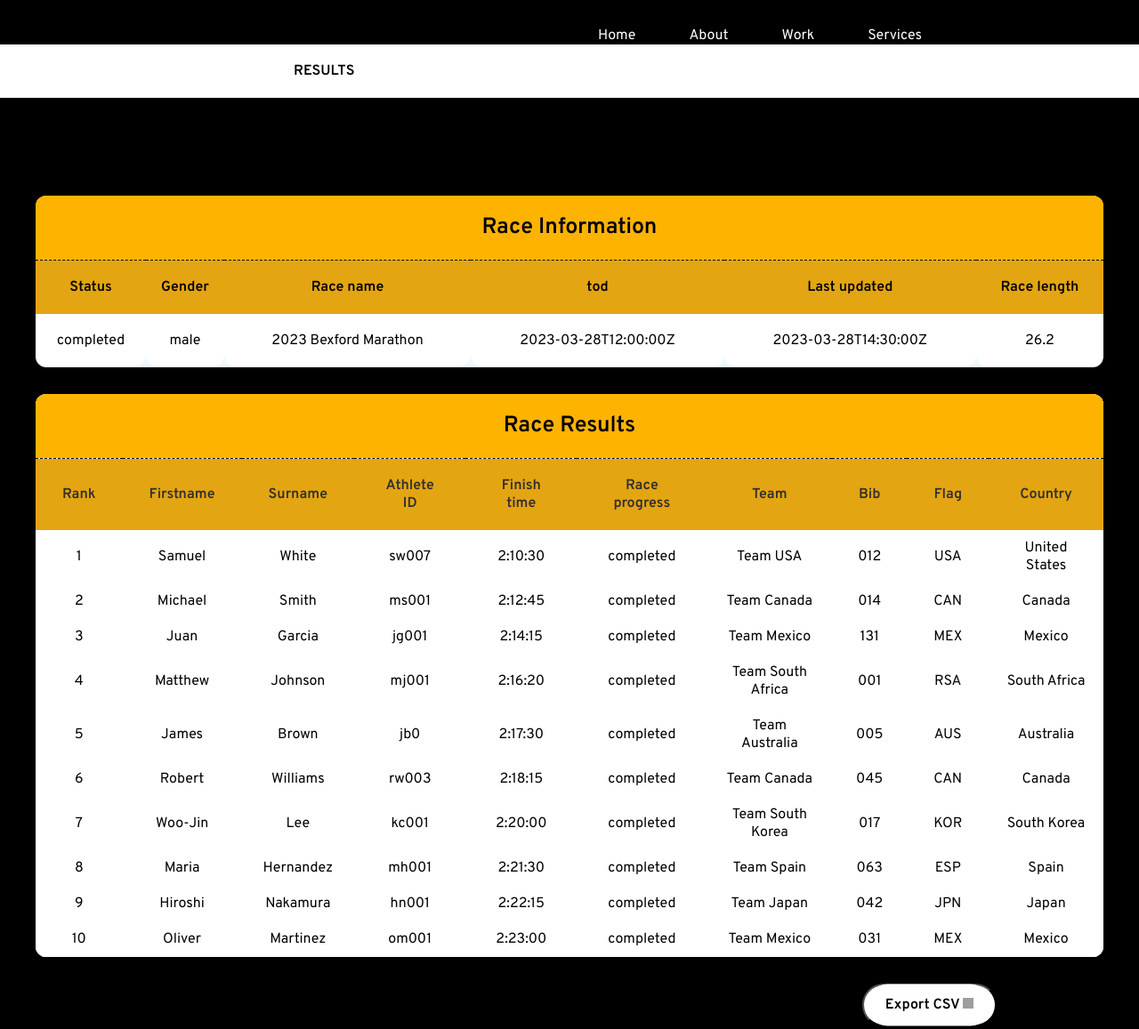
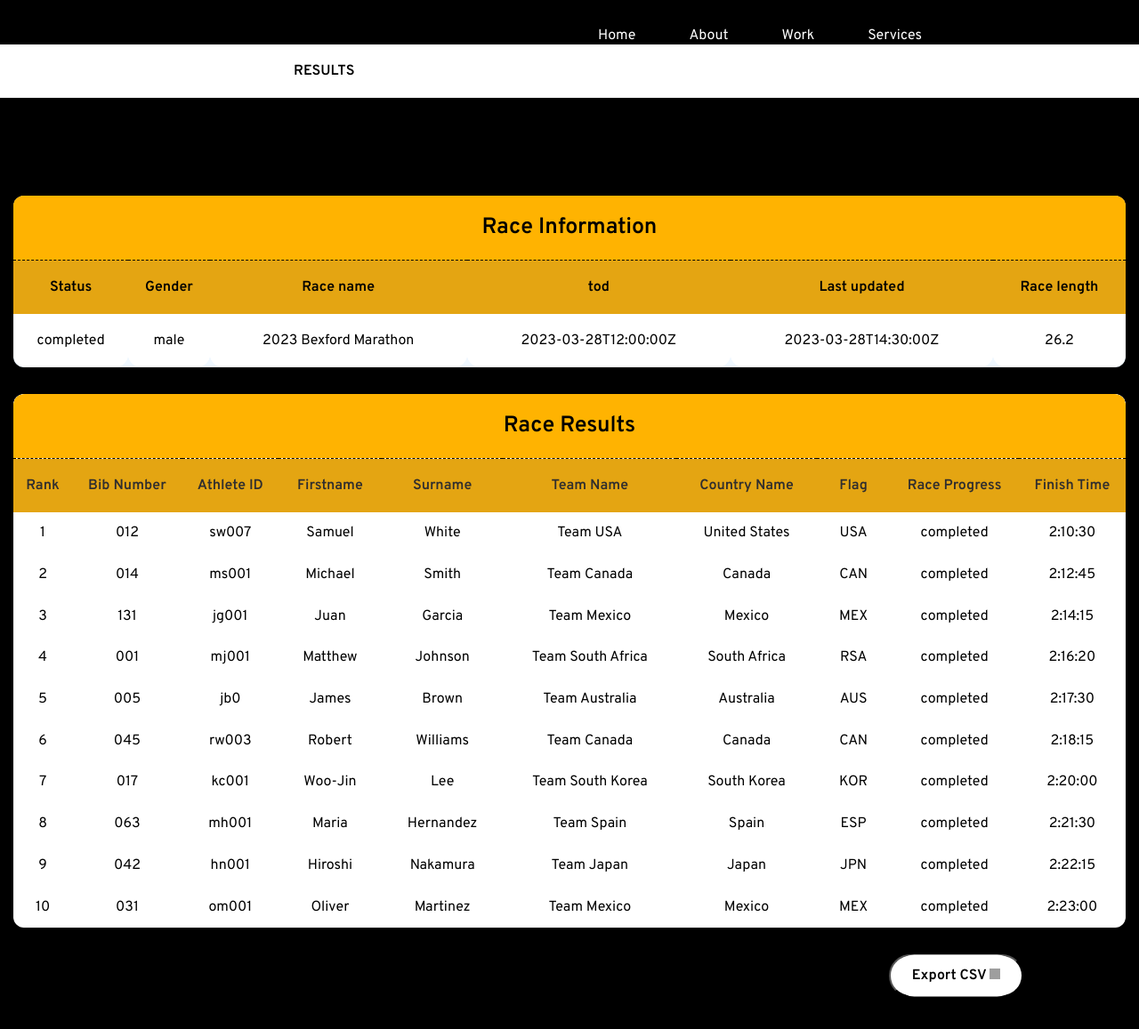
Before and after one commit to itsumarsoomro/Girraphic-MarathonResults, a plain HTML site: page index.html in a window 1280 px wide. Shown: the top 1157 px of the page at 89% size. Drawn offline with nearby package versions, Linux system fonts and the light colour scheme; grey boxes are pictures that could not be loaded.

Commit message:
Finsih some final touches. All seems clear and ready to go!!

```diff
--- a/index.html
+++ b/index.html
@@ -91,21 +91,21 @@
               >
                 Rank
               </th>
-              <th class="th-elements">Firstname</th>
-              <th class="th-elements">Surname</th>
-              <th class="th-elements">Athlete ID</th>
-              <th class="th-elements">Finish time</th>
-              <th class="th-elements">Race progress</th>
-              <th class="th-elements">Team</th>
               <th
                 class="th-elements th-elements--sort"
                 data-column="bib"
                 data-order="aesc"
               >
-                Bib
+                Bib Number
               </th>
+              <th class="th-elements">Athlete ID</th>
+              <th class="th-elements">Firstname</th>
+              <th class="th-elements">Surname</th>
+              <th class="th-elements">Team Name</th>
+              <th class="th-elements">Country Name</th>
               <th class="th-elements">Flag</th>
-              <th class="th-elements">Country</th>
+              <th class="th-elements">Race Progress</th>
+              <th class="th-elements">Finish Time</th>
             </tr>
           </thead>
           <!-- body of info table -->
--- a/script.js
+++ b/script.js
@@ -92,15 +92,15 @@ raceResults.innerHTML = ''
 for (let i = 0; i < data.length; i++){
 	let row = `<tr>
 				<td>${data[i].rank}</td>
+				<td>${data[i].bibnumber}</td>
+				<td>${data[i].athleteid}</td>
 				<td>${data[i].firstname}</td>
 				<td>${data[i].surname}</td>
-					<td>${data[i].athleteid}</td>
+				<td>${data[i].teamname}</td>
+				<td>${data[i].countryname}</td>
+				<td>${data[i].flag}</td>
+				<td>${data[i].raceprogress}</td>
 				<td>${data[i].finishtime}</td>
-					<td>${data[i].raceprogress}</td>
-					<td>${data[i].teamname}</td>
-					<td>${data[i].bibnumber}</td>
-					<td>${data[i].flag}</td>
-					<td>${data[i].countryname}</td>
 			</tr>`
 	raceResults.innerHTML += row
 
@@ -110,7 +110,7 @@ for (let i = 0; i < data.length; i++){
 
 
 
-// exporting formating csv
+// exporting formated csv
 getResults().then(data => {
 
 // structured csv file to be exported
--- a/style.css
+++ b/style.css
@@ -18,17 +18,14 @@
        background-color: rgb(254,180,4);
        color: black;
        cursor: pointer;
-       /* padding: 15px; */
        padding: 3px 8px;
        border-radius: 100%;
        transition: all 0.5s;
      }
-
-     #myBtn:hover {
+#myBtn:hover {
        background-color: #b1aaaa;
        color: white;
      }
-
 header{
        background-color: black;
        max-width: 100%;
@@ -63,15 +60,14 @@ header{
 }
 section{
        background-color: black;
-       height: 980px;
+       height: 960px;
        position: relative;
        padding: 80px 0px;
 }
 .table-wrapper1{
        margin: auto;
        overflow-y: auto;
-       max-width: 1200px;
-
+       max-width: 1250px;
 }
 .info-head{
        font-size: 25px;
@@ -84,7 +80,7 @@ section{
 }
 .info-table{
        height: 100px;
-       width: 1200px;
+       width: 1250px;
        background-color: aliceblue;
        color: white;
        border-collapse: collapse;
@@ -110,31 +106,38 @@ section{
        border-bottom-right-radius: 15px;
 }
 .table-wrapper2{
+       overflow-y: auto;
+       overflow-x: hidden;
        margin: auto;
-       max-height: 680px;
-       overflow-y: auto;
-       width: 1200px;
+       max-height: 700px;
+       max-width: 1250px;
        border-radius: 12px;
+}
+.t-result{
+       margin: auto;
+       background-color: white;
+       padding: 10px 10px;
+       border-collapse: collapse;
+       width: 1250px;
+       height: 600px;
+
+
 }
 .res-head{
        font-size: 25px;
        border-bottom: 1px solid ;
        border-bottom-style: dashed;
        background-color: rgb(255, 179, 1);
-       padding: 20px 0px;
+       padding: 20px 10px;
        position: sticky;
-}
-.t-result{
-       background-color: white;
-       padding: 10px 10px;
-       border-collapse: collapse;
+       top: 0px;
+       border-top-left-radius: 12px;
+       border-top-right-radius: 12px;
 }
 .th-elements{
        background-color: rgb(228, 165, 18);
        color: rgb(48, 46, 46);
-       padding: 20px 30px;
-       position: sticky;
-       top: 0px;
+       padding: 20px 10px;
 }
 .th-elements--sort{
        cursor: pointer;
@@ -144,10 +147,9 @@ tr, td{
        background-color: white;
        padding: 10px 20px;
        text-align: center;
-       /* border-radius: 20px; */
        border: 0px solid black;
-
-
+       border-bottom-left-radius: 15px;
+       border-bottom-right-radius: 15px;
 }
 .dwnld-div{
        display: flex;
@@ -159,7 +161,7 @@ tr, td{
        font-size: 16px;
        position: relative;
        margin-top: 30px;
-       margin-right: 160px;
+       margin-right: 130px;
        padding: 12px 24px;
        font-weight: 600;
        background: #fff;
@@ -187,14 +189,11 @@ tr, td{
 #d2-btn:hover .border{
        transition: 0.3s;
        color: black;
-
        display: block;
        width: 9.5em;
        height: 3.1em;
-
        border: 2px rgb(255, 179, 1) solid;
 }
-
 .full-rounded {
        border-radius: 2em;
 }
@@ -212,3 +211,8 @@ tr, td{
        text-align: center;
        padding-bottom: 30px;
 }
+@media only screen and (min-width: 1880px){
+    #d2-btn {
+        margin-right: 320px;
+    }
+    }
```
Lines whose indentation alone changed are shown as unchanged.
